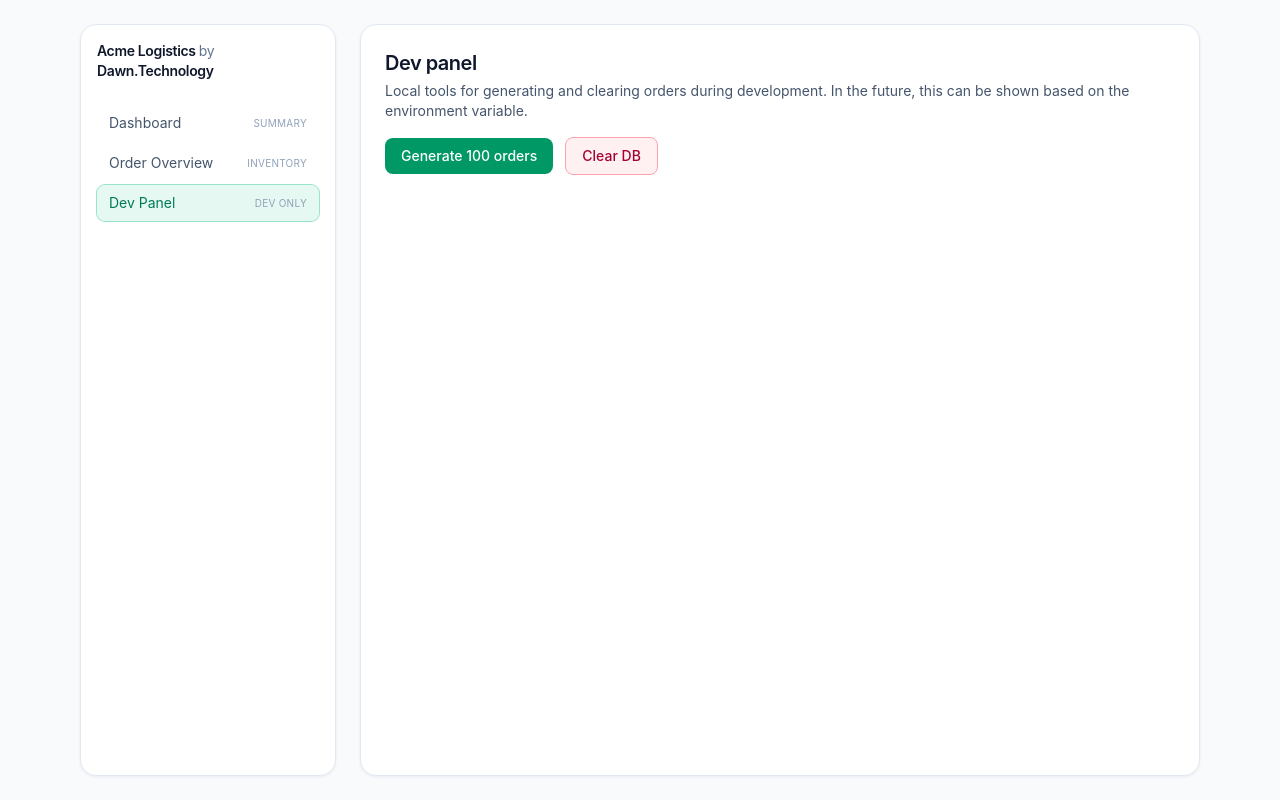
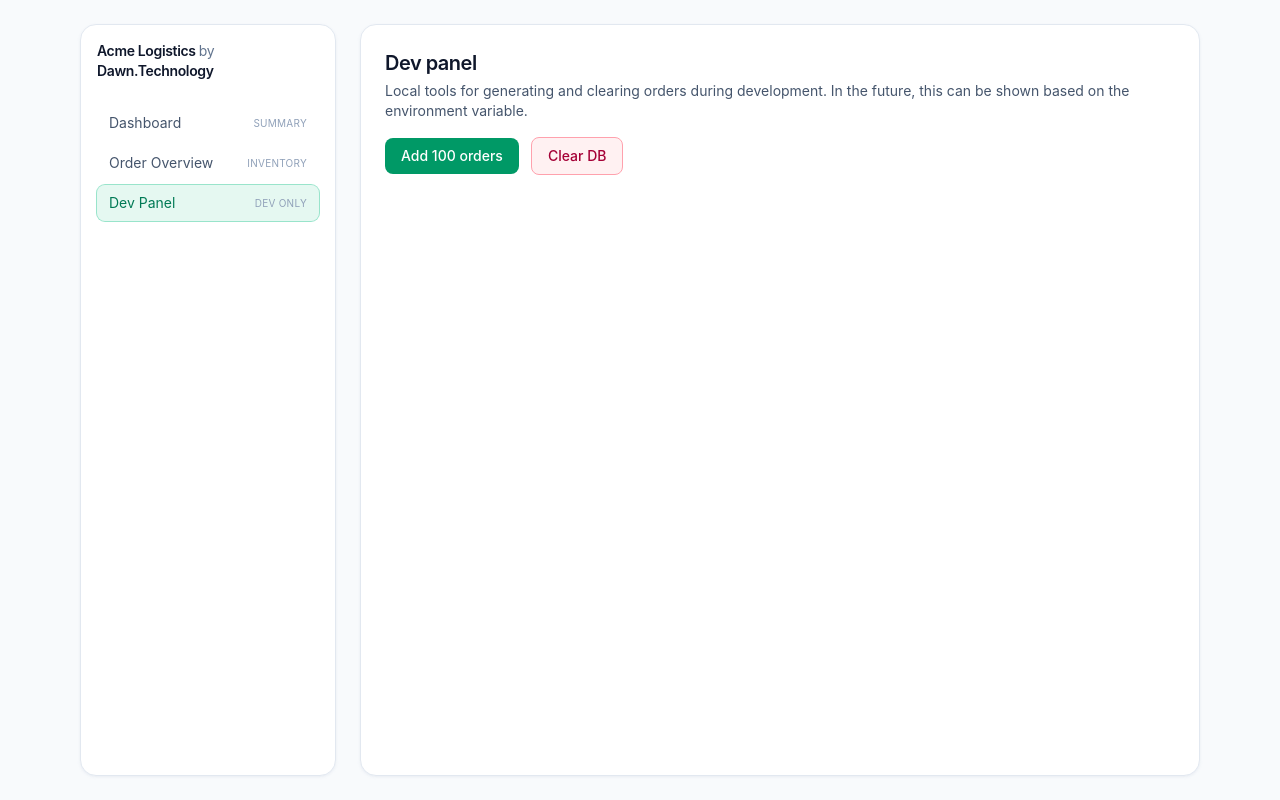
Before and after one commit to bthink/my-bit-dashboard, a React (Vite) app: page /dev in a window 1280 px wide. Built offline with nearby package versions, Linux system fonts and the light colour scheme.

Commit message:
feat(devPanel): changess button text

```diff
--- a/src/pages/DevPanel.tsx
+++ b/src/pages/DevPanel.tsx
@@ -70,7 +70,7 @@ const DevPanelPage = () => {
           onClick={handleGenerate}
           disabled={isSaving}
         >
-          {isSaving ? "Saving…" : `Generate ${FAKE_ORDER_COUNT} orders`}
+          {isSaving ? "Saving…" : `Add ${FAKE_ORDER_COUNT} orders`}
         </Button>
 
         {!clearConfirm ? (
```
